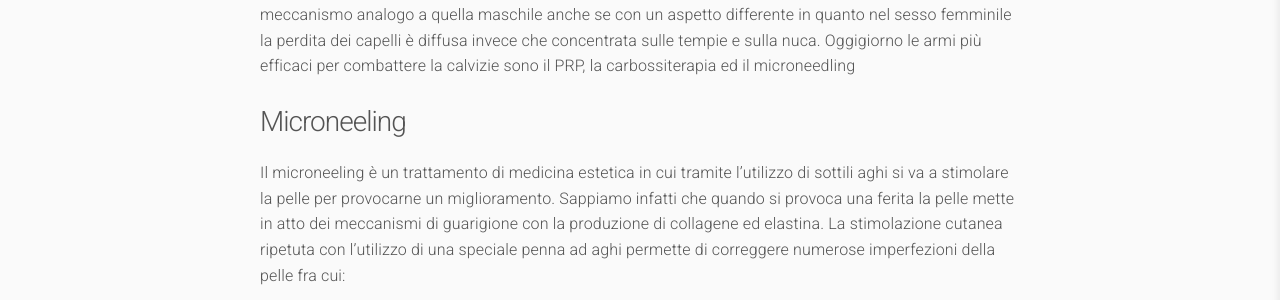
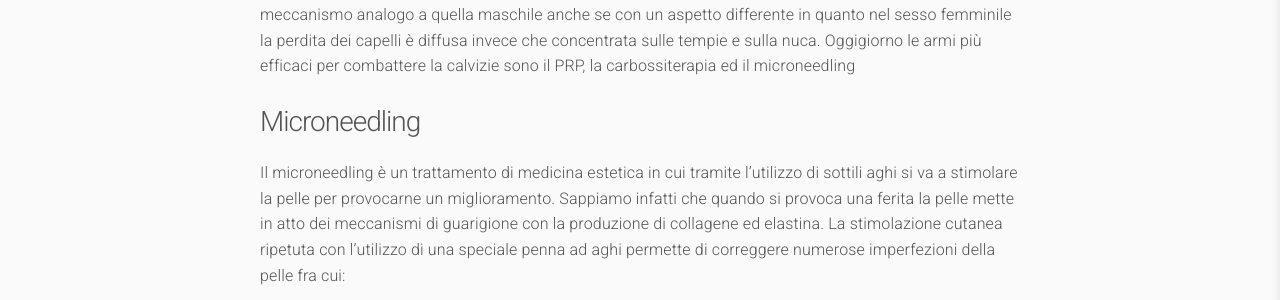
Before and after one commit to ascandone/studio-fernando-ricci, a Jekyll site: the page built from _prestazioni/medicina_estetica.md, in a window 1280 px wide and 900 px high, scrolled down 1849 px. Shown: the part 155-455 px from the top of the window. Built offline with Jekyll 4.4.1, drawn with Linux system fonts in a browser that asks for light colours.

Commit message:
fixed typos

```diff
--- a/_prestazioni/medicina_estetica.md
+++ b/_prestazioni/medicina_estetica.md
@@ -28,8 +28,8 @@ Nell'assoluta maggioranza dei casi la perdita dei capelli è legata a fattori or
 Il testosterone è presente in piccole quantità anche nella donna. Quando questa eredita dei bulbi sensibili all'azione di questo ormone può andare incontro ad una calvizie con meccanismo analogo a quella maschile anche se con un aspetto differente in quanto nel sesso femminile la perdita dei capelli è diffusa invece che concentrata sulle tempie e sulla nuca.
 Oggigiorno le armi più efficaci per combattere la calvizie sono il PRP, la carbossiterapia ed il microneedling
 
-### Microneeling
-Il microneeling è un trattamento di medicina estetica in cui tramite l'utilizzo di sottili aghi si va a stimolare la pelle per provocarne un miglioramento. Sappiamo infatti che quando si provoca una ferita la pelle mette in atto dei meccanismi di guarigione con la produzione di collagene ed elastina. La stimolazione cutanea ripetuta con l'utilizzo di una speciale penna ad aghi permette di correggere numerose imperfezioni della pelle fra cui:
+### Microneedling
+Il microneedling è un trattamento di medicina estetica in cui tramite l'utilizzo di sottili aghi si va a stimolare la pelle per provocarne un miglioramento. Sappiamo infatti che quando si provoca una ferita la pelle mette in atto dei meccanismi di guarigione con la produzione di collagene ed elastina. La stimolazione cutanea ripetuta con l'utilizzo di una speciale penna ad aghi permette di correggere numerose imperfezioni della pelle fra cui:
 *	cicatrici da acne
 *	rughe sottili del labbro superiore
 *	smagliature
```
Also changed, not shown: _pages/curriculum.md (+1 -1 lines).
